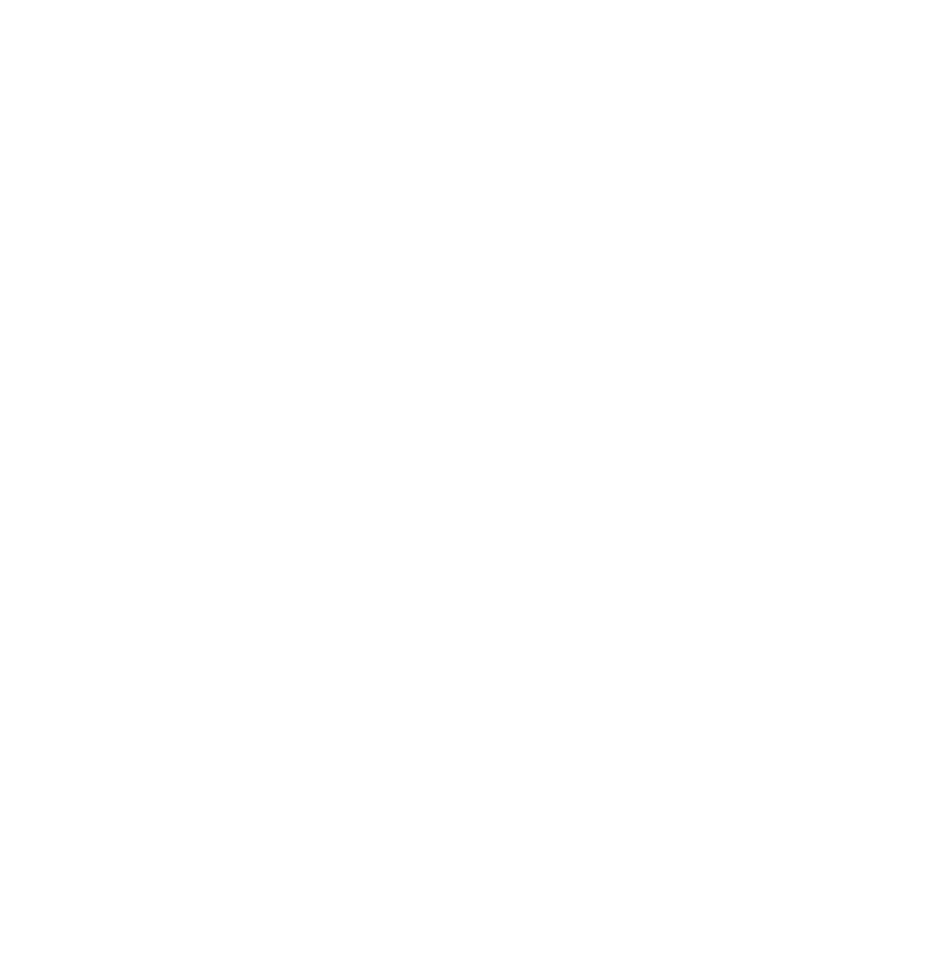
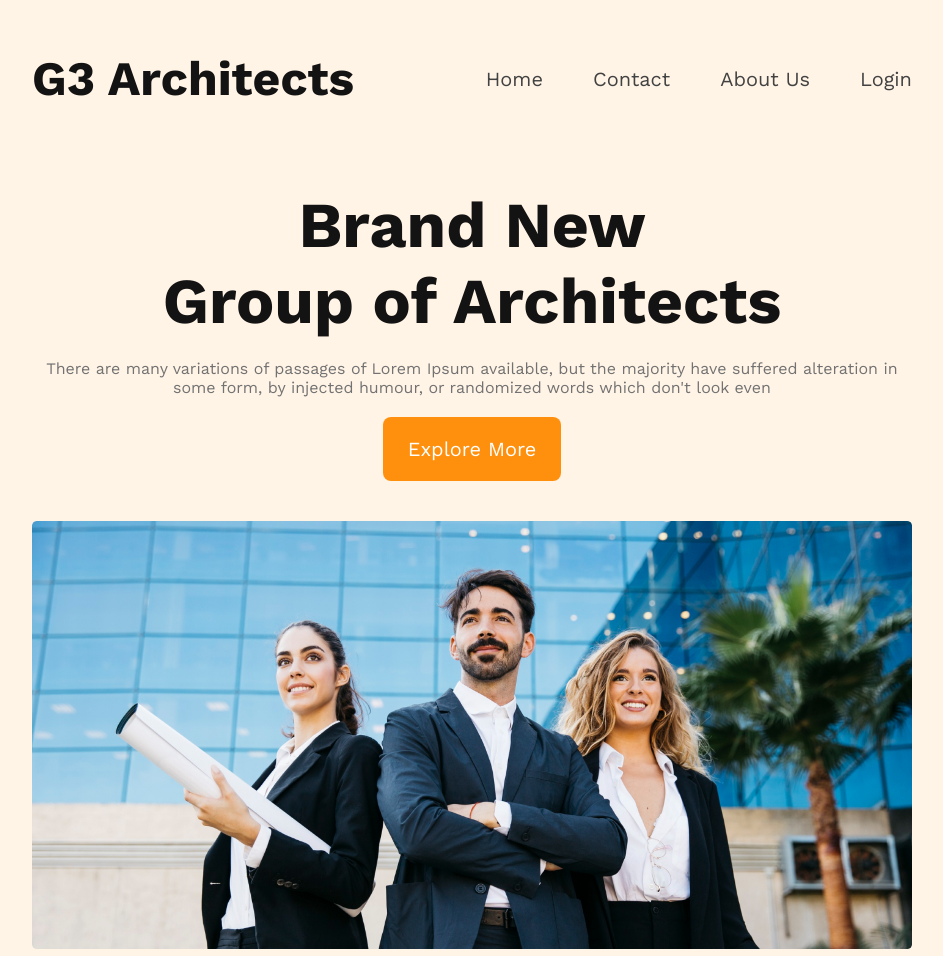
Before and after one commit to ahammadabdullah/g3-architect-website, a plain HTML site: page index.html in a window 1280 px wide. Shown: the whole page, without its empty margins (168-1111 px from the left). Before the commit the page ends 800 px from the top, so only its background shows below. Drawn offline with nearby package versions, Linux system fonts and the light colour scheme.

Commit message:
header section done waiting for responsive

```diff
--- a/index.html
+++ b/index.html
@@ -4,8 +4,45 @@
     <meta charset="UTF-8">
     <meta name="viewport" content="width=device-width, initial-scale=1.0">
     <title>G3 Architects</title>
+    <link rel="stylesheet" href="style.css">
 </head>
 <body>
+    <!-- header section starts from here  -->
+    <header>
+        <!-- nav section starts from here  -->
+        <nav>
+            <h3 class="section title" >G3 Architects</h3>
+            <ul class="menus">
+              <li><a href="">Home</a></li>
+              <li><a href="">Contact</a></li>
+              <li><a href="">About Us</a></li>
+              <li><a href="">Login</a></li>
+            </ul>
+        </nav>
 
+        <div class="banner-section">
+            <div class="banner-content">
+                <h3 class="section-title">Brand New  <br>
+                    Group of Architects
+                    </h3>
+                    <p class="section-desc">There are many variations of passages of Lorem Ipsum available, but the majority have suffered alteration in some form, by injected humour, or randomized words which don't look even</p>
+                    <button class="btn-primary">Explore More</button>
+            </div>
+               <div class="banner">
+                <img src="./images/banner.png" alt="">
+               </div>
+        </div>
+
+    </header>
+
+
+    <main>
+
+    </main>
+
+
+    <footer>
+
+    </footer>
 </body>
 </html>
--- a/style.css
+++ b/style.css
@@ -0,0 +1,78 @@
+@import url('https://fonts.googleapis.com/css2?family=Work+Sans:wght@400;600;700&display=swap');
+
+*{
+    margin: 0;
+    padding: 0;
+    font-family: 'Work Sans', sans-serif;
+}
+
+/* header styles here  */
+
+header{
+    padding: 50px 200px;
+    background: rgba(255, 144, 14, 0.10);
+}
+
+/* nav styles here  */
+nav{
+    display: flex;
+    justify-content: space-between;
+    align-items: center;
+
+}
+nav h3{
+    font-size: 3rem;
+    font-weight: 700;
+    color: #131313;
+}
+nav ul {
+    display: flex;
+    gap: 50px;
+}
+
+nav ul li{
+    list-style: none;
+}
+
+nav a{
+    text-decoration: none;
+    color: #424242;
+    font-size: 1.25rem;
+    font-weight: 500;
+}
+
+.banner-section{
+    padding-top: 40px;
+    text-align: center;
+}
+
+.section-title{
+    font-size: 4rem;
+    font-weight: 700;
+    color: #131313;
+}
+.section-desc{
+    font-size: 1rem;
+    font-weight: 400px;
+    color: #727272;
+    padding-top: 20px;
+    padding-bottom: 20px;
+}
+.banner-content{
+    width: 860px;
+    margin:40px auto;
+}
+
+.banner img{
+    width: 100%;
+}
+
+.btn-primary{
+    border-radius: 8px;
+    background: #FF900E;
+    font-size: 1.25rem;
+    font-weight: 600px;
+    padding: 20px 25px;
+    color: #fff;
+    border: none;
+}
```
